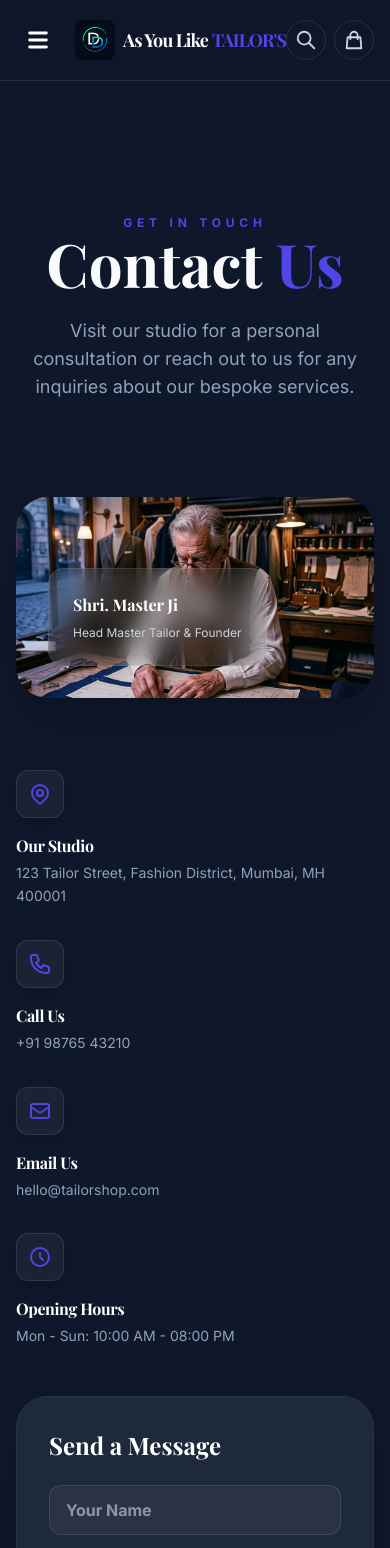
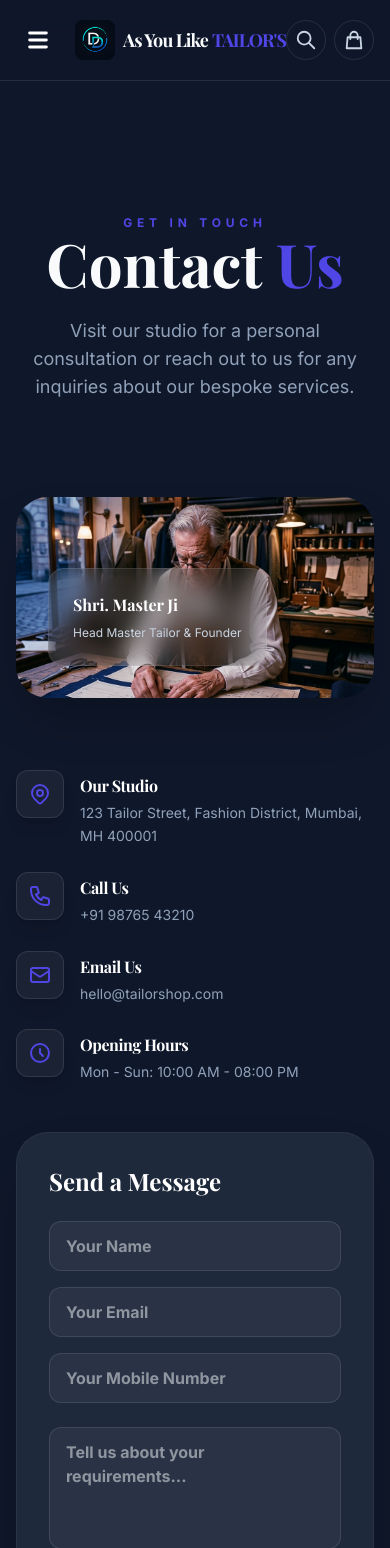
Before and after one commit to Dipanshudaiya/Tailor-shop, a React (Vite) app in the folder frontend/: page /contact in a window 390 px wide. Shown: the top 1548 px of the page. Built offline with nearby package versions, Linux system fonts and the light colour scheme; a web font is replaced by a local one.

Commit message:
Update ContactPage mobile layout

```diff
--- a/frontend/src/pages/ContactPage.jsx
+++ b/frontend/src/pages/ContactPage.jsx
@@ -70,13 +70,13 @@ const ContactPage = () => {
 
                     {/* Contact Details */}
                     <div className="space-y-12 py-6">
-                        <div className="grid grid-cols-1 sm:grid-cols-2 gap-8">
+                        <div className="grid grid-cols-1 sm:grid-cols-2 gap-6">
                             {contactInfo.map((info, idx) => (
-                                <div key={idx} className="space-y-4 group">
-                                    <div className="w-12 h-12 bg-white/5 rounded-xl flex items-center justify-center text-primary group-hover:bg-primary group-hover:text-white transition-all shadow-lg border border-white/10">
+                                <div key={idx} className="flex items-start gap-4 group">
+                                    <div className="w-12 h-12 shrink-0 bg-white/5 rounded-xl flex items-center justify-center text-primary group-hover:bg-primary group-hover:text-white transition-all shadow-lg border border-white/10">
                                         <info.icon size={24} />
                                     </div>
-                                    <div className="space-y-1">
+                                    <div className="space-y-1 mt-1">
                                         <h4 className="font-bold text-white tracking-tight">{info.title}</h4>
                                         <p className="text-sm text-slate-400 leading-relaxed">{info.details}</p>
                                     </div>
```
